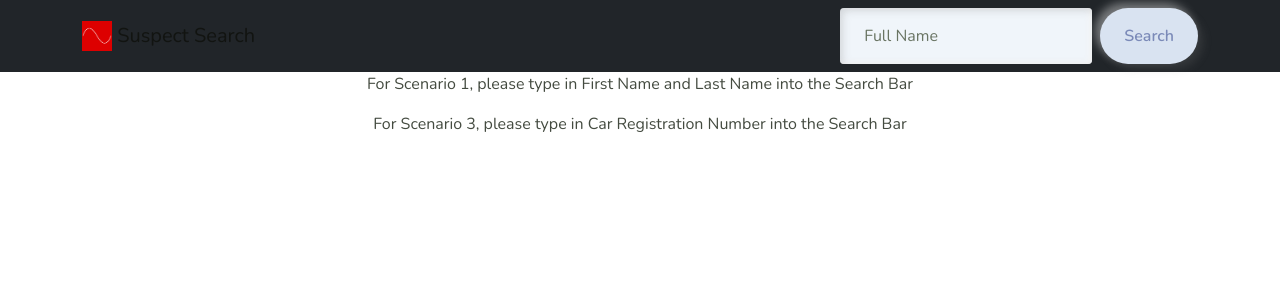
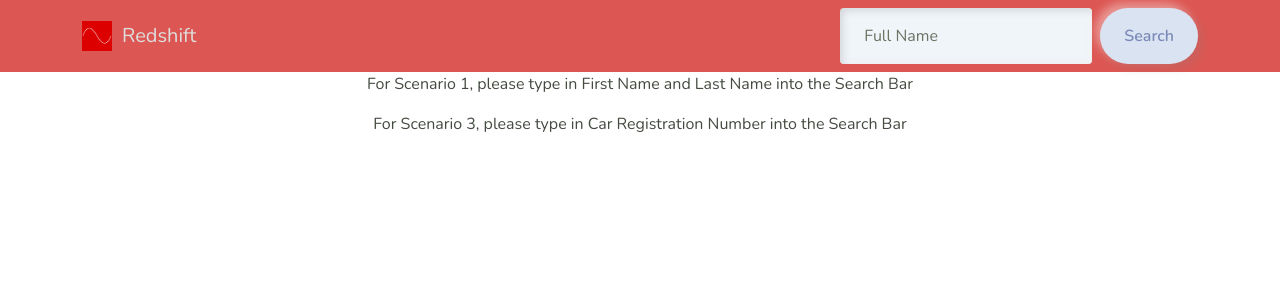
Before and after one commit to PeteH1/FP-Frontend, a React (Create React App) app in the folder React/final-proj/: page / in a window 1280 px wide. Shown: the top 300 px of the page. Built offline with nearby package versions, Linux system fonts and the light colour scheme.

Commit message:
More styling updates

```diff
--- a/React/final-proj/src/bootswatch/_variables.scss
+++ b/React/final-proj/src/bootswatch/_variables.scss
@@ -17,13 +17,15 @@ $gray-600: #7f8a99 !default;
 $gray-700: #7b8ab8 !default;
 $gray-800: #444b40 !default;
 $gray-900: #212529 !default;
+$rs-gray: #EEEEEE !default;
 $black:    #000 !default;
 
 $blue:    #378dfc !default;
 $indigo:  #6610f2 !default;
 $purple:  #5b62f4 !default;
 $pink:    #d63384 !default;
-$red:     #e52527 !default;
+$red:     #DE0000 !default;
+$gifRed:  #DC5753 !default;
 $orange:  #fd7e14 !default;
 $yellow:  #ffc107 !default;
 $green:   #43cc29 !default;
--- a/React/final-proj/src/components/FP-Nav.jsx
+++ b/React/final-proj/src/components/FP-Nav.jsx
@@ -45,19 +45,18 @@ const NavigationBar = ({ setSearch }) => {
 
     return (
         <div>
-            <Navbar bg="dark" variant="redNav">
+            <Navbar className="nav">
                 <Container>
 
                     <Navbar.Brand href="/">
-
+                        <div id="inline">
                             <img
                                 src={Redshiftlogo}
                                 alt="Logo"
                                 width="30"
                                 height="30"
                                 className="d-inline-block align-top"
-                        />{' '}
-                        Suspect Search
+                            />{<div className="d-inline-block align-top" id="redshiftLogo">Redshift</div>}</div>
                     </Navbar.Brand>
                     {/* <Nav className="me-auto">
                         <Nav.Link href="/tabs">Temp Tabs</Nav.Link>
--- a/React/final-proj/src/styling/custom.scss
+++ b/React/final-proj/src/styling/custom.scss
@@ -86,9 +86,20 @@
 /* --------------------Nav Styling--------------------*/
 // $theme-colors:(
 //     "darkNav": #283149
+// );
+.nav {
+  // background-color: #61dafb;
+  background-color: #DC5753;
+}
 
+#inline { float:left; }
+.clearBoth { clear:both; }
 
-// );
+#redshiftLogo {
+  margin-left: 10px;
+  color: #DEDEDE;
+}
+
 /* --------------------Nav Styling End--------------------*/
 
 /* --------------------Tabspace Styling--------------------*/
```
Lines whose indentation alone changed are shown as unchanged.
